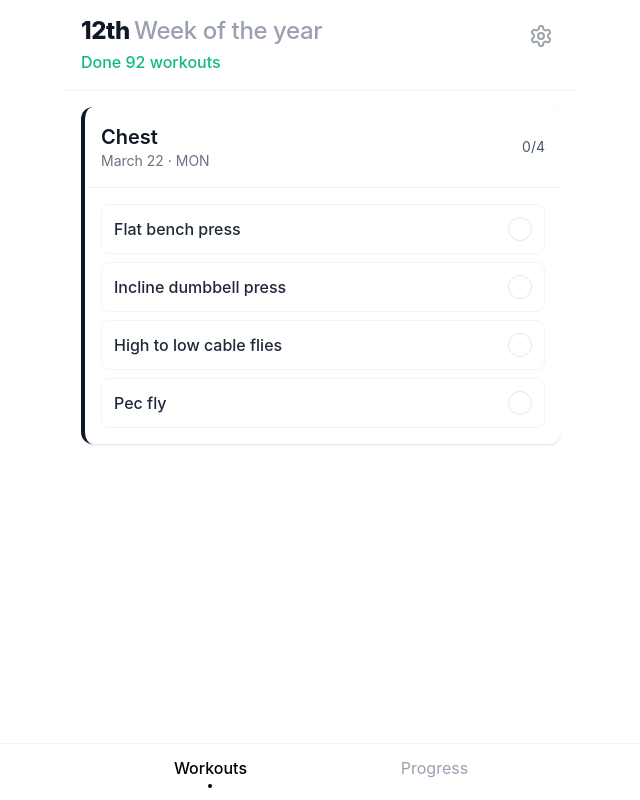
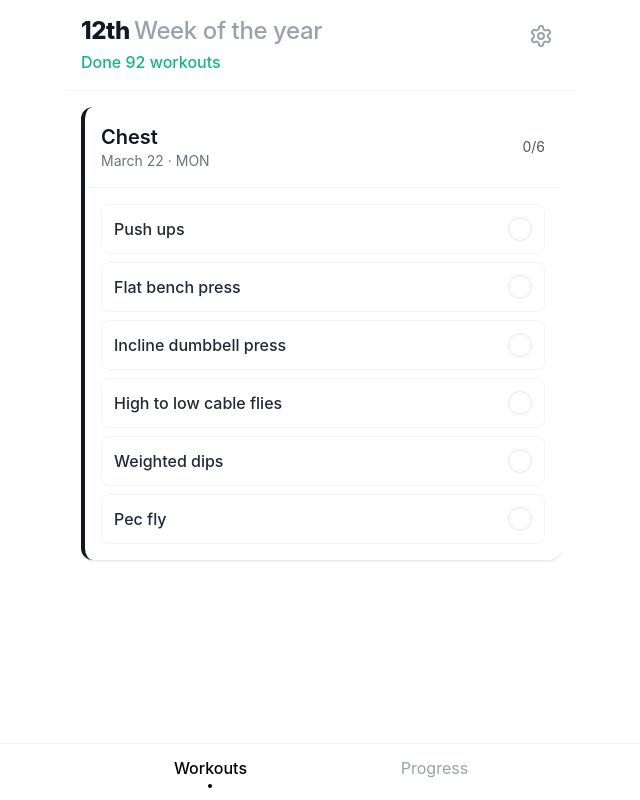
Before and after one commit to vijaymurugann/workout-tracker, a Next.js app: page / in a window 1280 px wide. Shown: the whole page, without its empty margins (319-959 px from the left). Built offline with nearby package versions, Linux system fonts and the light colour scheme.

Commit message:
DATA update

```diff
--- a/const/data.js
+++ b/const/data.js
@@ -9,32 +9,56 @@ export const initialWorkoutData = {
       exercises: [
         {
           id: 101,
-          name: "Flat bench press",
+          name: "Push ups",
           completed: false,
           sets: [
+            { reps: "", weight: "" },
+            { reps: "", weight: "" },
             { reps: "", weight: "" },
           ],
         },
         {
           id: 102,
+          name: "Flat bench press",
+          completed: false,
+          sets: [
+            { reps: "", weight: "" },
+            { reps: "", weight: "" },
+            { reps: "", weight: "" },
+          ],
+        },
+        {
+          id: 103,
           name: "Incline dumbbell press",
           completed: false,
           sets: [
             { reps: "", weight: "" },
-
-          ],
-        },
-        {
-          id: 103,
-          name: "High to low cable flies",
-          completed: false,
-          sets: [
-            { reps: "0", weight: "0" },
-
+            { reps: "", weight: "" },
+            { reps: "", weight: "" },
           ],
         },
         {
           id: 104,
+          name: "High to low cable flies",
+          completed: false,
+          sets: [
+            { reps: "", weight: "" },
+            { reps: "", weight: "" },
+            { reps: "", weight: "" },
+          ],
+        },
+        {
+          id: 105,
+          name: "Weighted dips",
+          completed: false,
+          sets: [
+            { reps: "", weight: "" },
+            { reps: "", weight: "" },
+            { reps: "", weight: "" },
+          ],
+        },
+        {
+          id: 106,
           name: "Pec fly",
           completed: false,
           sets: [
@@ -58,7 +82,8 @@ export const initialWorkoutData = {
           completed: false,
           sets: [
             { reps: "", weight: "" },
-
+            { reps: "", weight: "" },
+            { reps: "", weight: "" },
           ],
         },
         {
@@ -108,17 +133,10 @@ export const initialWorkoutData = {
       name: "Wednesday",
       shortName: "WED",
       date: "March 24",
-      type: "rest",
-    },
-    {
-      id: 4,
-      name: "Thursday",
-      shortName: "THU",
-      date: "March 25",
       focus: "Legs",
       exercises: [
         {
-          id: 401,
+          id: 301,
           name: "Squats",
           completed: false,
           sets: [
@@ -128,8 +146,67 @@ export const initialWorkoutData = {
           ],
         },
         {
+          id: 302,
+          name: "Leg extension",
+          completed: false,
+          sets: [
+            { reps: "", weight: "" },
+            { reps: "", weight: "" },
+            { reps: "", weight: "" },
+          ],
+        },
+        {
+          id: 303,
+          name: "Hamstring curls",
+          completed: false,
+          sets: [
+            { reps: "", weight: "" },
+            { reps: "", weight: "" },
+            { reps: "", weight: "" },
+          ],
+        },
+        {
+          id: 304,
+          name: "RDL",
+          completed: false,
+          sets: [
+            { reps: "", weight: "" },
+            { reps: "", weight: "" },
+            { reps: "", weight: "" },
+          ],
+        },
+        {
+          id: 305,
+          name: "Calves",
+          completed: false,
+          sets: [
+            { reps: "", weight: "" },
+            { reps: "", weight: "" },
+            { reps: "", weight: "" },
+          ],
+        },
+      ],
+    },
+    {
+      id: 4,
+      name: "Thursday",
+      shortName: "THU",
+      date: "March 25",
+      focus: "Arms",
+      exercises: [
+        {
+          id: 401,
+          name: "Close grip bench press",
+          completed: false,
+          sets: [
+            { reps: "", weight: "" },
+            { reps: "", weight: "" },
+            { reps: "", weight: "" },
+          ],
+        },
+        {
           id: 402,
-          name: "Leg press",
+          name: "Tricep push down",
           completed: false,
           sets: [
             { reps: "", weight: "" },
@@ -139,7 +216,77 @@ export const initialWorkoutData = {
         },
         {
           id: 403,
-          name: "Leg extensions",
+          name: "Overhead extension",
+          completed: false,
+          sets: [
+            { reps: "", weight: "" },
+            { reps: "", weight: "" },
+            { reps: "", weight: "" },
+          ],
+        },
+        {
+          id: 404,
+          name: "Dips",
+          completed: false,
+          sets: [
+            { reps: "", weight: "" },
+            { reps: "", weight: "" },
+            { reps: "", weight: "" },
+          ],
+        },
+        {
+          id: 405,
+          name: "Close grip push ups",
+          completed: false,
+          sets: [
+            { reps: "", weight: "" },
+            { reps: "", weight: "" },
+            { reps: "", weight: "" },
+          ],
+        },
+        {
+          id: 406,
+          name: "Incline dumbbell curl",
+          completed: false,
+          sets: [
+            { reps: "", weight: "" },
+            { reps: "", weight: "" },
+            { reps: "", weight: "" },
+          ],
+        },
+        {
+          id: 407,
+          name: "Preacher curl",
+          completed: false,
+          sets: [
+            { reps: "", weight: "" },
+            { reps: "", weight: "" },
+            { reps: "", weight: "" },
+          ],
+        },
+        {
+          id: 408,
+          name: "Hammer curl",
+          completed: false,
+          sets: [
+            { reps: "", weight: "" },
+            { reps: "", weight: "" },
+            { reps: "", weight: "" },
+          ],
+        },
+        {
+          id: 409,
+          name: "Cable curl",
+          completed: false,
+          sets: [
+            { reps: "", weight: "" },
+            { reps: "", weight: "" },
+            { reps: "", weight: "" },
+          ],
+        },
+        {
+          id: 410,
+          name: "Forearms",
           completed: false,
           sets: [
             { reps: "", weight: "" },
@@ -154,11 +301,11 @@ export const initialWorkoutData = {
       name: "Friday",
       shortName: "FRI",
       date: "March 26",
-      focus: "Arms",
+      focus: "Shoulders",
       exercises: [
         {
           id: 501,
-          name: "Bicep curls",
+          name: "Dumbbell press",
           completed: false,
           sets: [
             { reps: "", weight: "" },
@@ -168,7 +315,37 @@ export const initialWorkoutData = {
         },
         {
           id: 502,
-          name: "Tricep extensions",
+          name: "Cable lateral raise",
+          completed: false,
+          sets: [
+            { reps: "", weight: "" },
+            { reps: "", weight: "" },
+            { reps: "", weight: "" },
+          ],
+        },
+        {
+          id: 503,
+          name: "Arnold press",
+          completed: false,
+          sets: [
+            { reps: "", weight: "" },
+            { reps: "", weight: "" },
+            { reps: "", weight: "" },
+          ],
+        },
+        {
+          id: 504,
+          name: "Rear delt flies",
+          completed: false,
+          sets: [
+            { reps: "", weight: "" },
+            { reps: "", weight: "" },
+            { reps: "", weight: "" },
+          ],
+        },
+        {
+          id: 505,
+          name: "Shrugs",
           completed: false,
           sets: [
             { reps: "", weight: "" },
```
Also changed, not shown: 1 other file (tests, documents, lock files or other folders).
